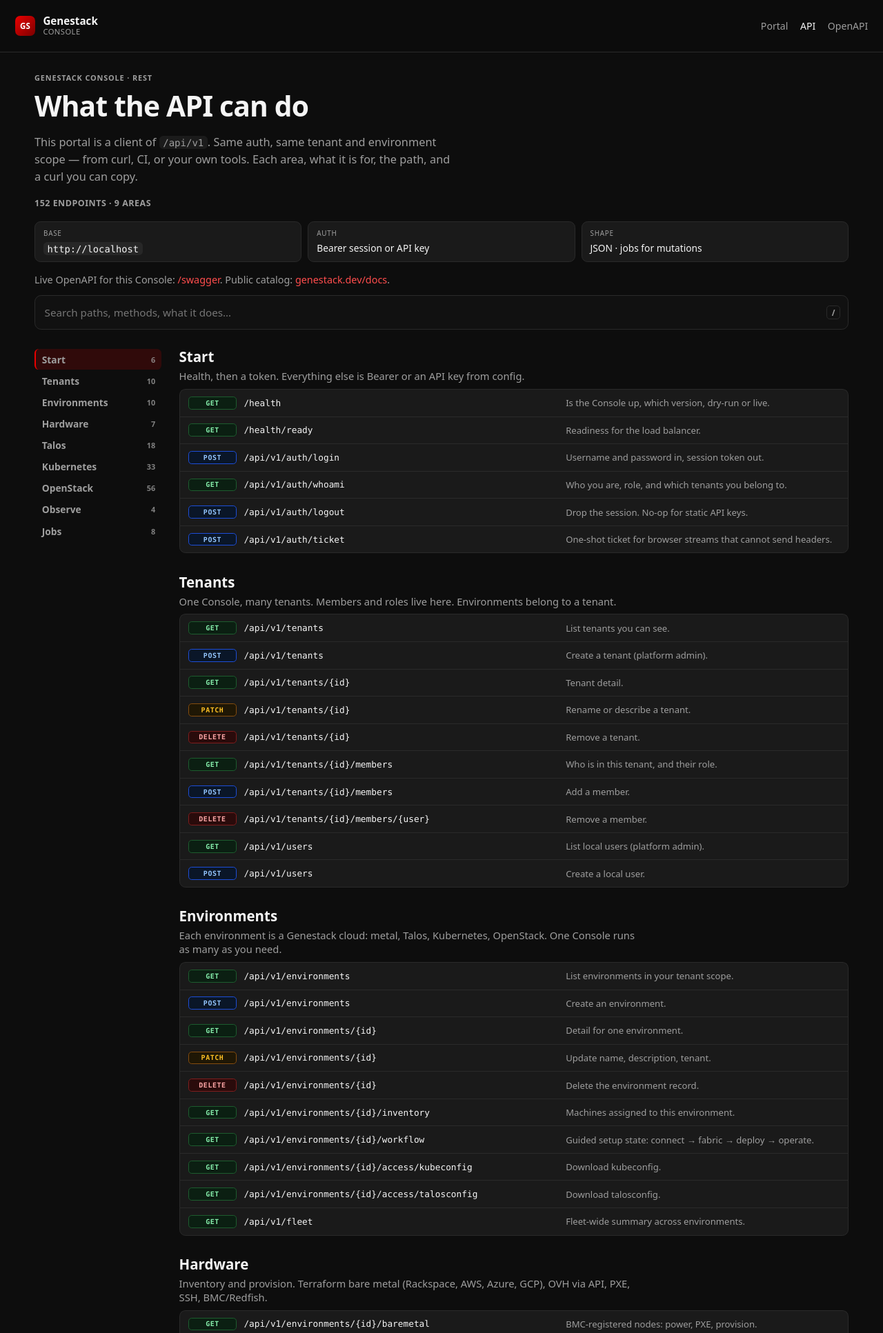
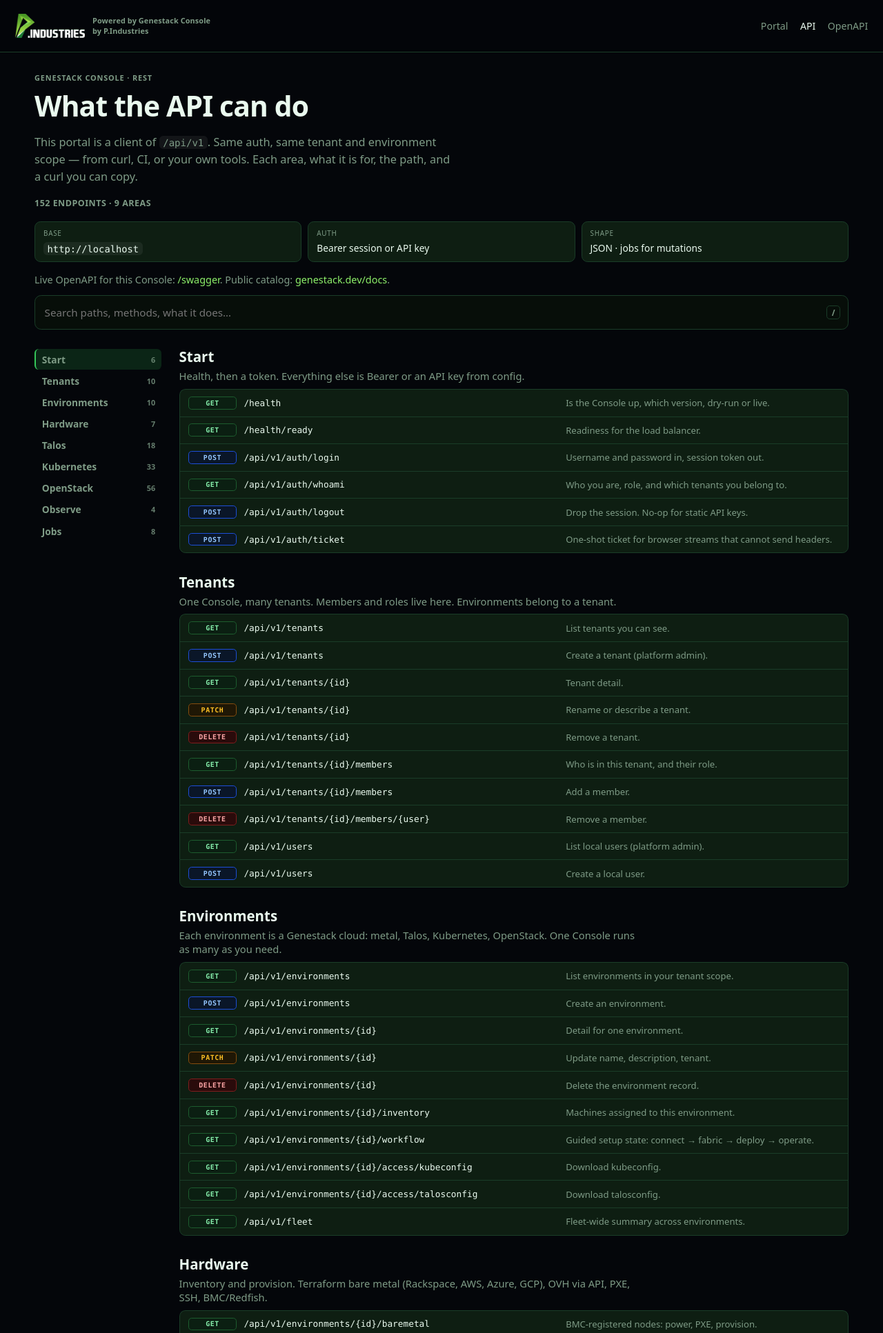
Before and after one commit to PIndustries/genestack-console, a FastAPI app: page /docs in a window 1280 px wide. Shown: the top 1933 px of the page at 69% size. Run offline with FastAPI, Linux system fonts and the light colour scheme; data that the repository does not hold is empty; parts of the project's set-up code (start-up, migrations or seed data) failed here and were passed over; some libraries are stand-ins or nearby versions.

Commit message:
ui: use the p.industries black and green theme

```diff
--- a/app/static/css/docs.css
+++ b/app/static/css/docs.css
@@ -10,8 +10,8 @@ body.docs-page {
   color: var(--text, #f5f5f5);
   font-family: ui-sans-serif, system-ui, sans-serif;
 }
-body.docs-page a { color: var(--link-hover, #ff4d4d); text-decoration: none; }
-body.docs-page a:hover { color: #ff8a8a; }
+body.docs-page a { color: var(--link, #8df06a); text-decoration: none; }
+body.docs-page a:hover { color: var(--link-hover, #b6f79a); }
 body.docs-page nav a,
 body.docs-page .docs-rail a { color: var(--muted); }
 body.docs-page nav a:hover,
@@ -19,7 +19,8 @@ body.docs-page .docs-rail a:hover { color: var(--text); }
 body.docs-page .topbar {
   position: sticky; top: 0; z-index: 20;
   display: flex; justify-content: space-between; align-items: center;
-  gap: 1rem;
+  flex-wrap: wrap;
+  gap: 0.55rem 1rem;
   padding: 0.65rem 1.35rem;
   min-height: 3.4rem;
   border-bottom: 1px solid var(--border);
@@ -32,9 +33,10 @@ body.docs-page .brand {
 body.docs-page .brand:hover { color: var(--text); }
 body.docs-page .mark {
   width: 1.85rem; height: 1.85rem; border-radius: 0.45rem;
-  background: linear-gradient(135deg, var(--accent), #7a0000);
+  background: linear-gradient(135deg, var(--accent2, #8df06a), var(--accent, #34c759));
+  color: var(--mark-fg, #04130a);
   display: grid; place-items: center;
-  font-size: 0.72rem; font-weight: 800; color: #fff; flex: none;
+  font-size: 0.72rem; font-weight: 800; flex: none;
 }
 body.docs-page .brand-text { display: flex; flex-direction: column; line-height: 1.15; }
 body.docs-page .brand-name { font-size: 0.95rem; }
--- a/app/static/css/theme.css
+++ b/app/static/css/theme.css
@@ -1,27 +1,28 @@
-/* Console theme — loaded AFTER portal.css. Black field, red glow.
-   Severity colors (ok/warn/danger) stay distinct from the brand red:
-   brand red is for accents, alert red is for alerts. */
+/* Console theme — loaded AFTER portal.css. Black field, green accent.
+   Same shop as p.industries. Severity colors stay distinct from the brand
+   green: brand green is the accent, alert red is for alerts. */
 :root {
   /* surfaces & text */
-  --bg: #0d0d0d;
-  --bg-glow: #1f0a0a; /* faint red glow at the top corner, mostly near-black */
-  --panel: #1a1a1a;
-  --panel-deep: #111111;
-  --panel2: #222222;
-  --border: #2a2a2a;
-  --text: #f5f5f5;
-  --muted: #9e9e9e;
-  --inset: #0a0a0a;
-  --shell-bg: rgba(13, 13, 13, 0.75);
-  --topbar-bg: rgba(13, 13, 13, 0.88);
+  --bg: #04060a;
+  --bg-glow: #02110a;
+  --panel: #0e1e12;
+  --panel-deep: #070e09;
+  --panel2: #122418;
+  --border: #1a3d28;
+  --text: #eafaef;
+  --muted: #7e9b86;
+  --inset: #070e09;
+  --shell-bg: rgba(4, 6, 10, 0.75);
+  --topbar-bg: rgba(4, 6, 10, 0.88);
 
-  /* brand accents (black / red) */
-  --accent: #eb0000;
-  --accent2: #3fb950; /* "done" accents track the healthy green */
-  --purple: #7a0000;  /* deep red — brand mark gradient tail */
-  --link: #f5f5f5;
-  --link-hover: #ff4d4d;
-  --selected-bg: rgba(235, 0, 0, 0.16);
+  /* brand accents (black / green) */
+  --accent: #34c759;
+  --accent2: #8df06a;
+  --purple: #159a3c;
+  --link: #8df06a;
+  --link-hover: #b6f79a;
+  --selected-bg: rgba(52, 199, 89, 0.16);
+  --mark-fg: #04130a;
 
   /* severity — deliberately NOT the brand red */
   --ok: #3fb950;
@@ -36,16 +37,74 @@
   --bad-text: #ffa198;
 }
 
-/* White text on #eb0000 is only ~4.6:1; brighten on hover instead of darkening
-   the base, and give the danger button a slightly deeper alert red so its white
-   label keeps ~4.5:1 contrast. */
-button:hover:not(:disabled) { filter: brightness(1.12); }
-button.secondary:hover:not(:disabled) { filter: none; border-color: #3a3a3a; }
-button.danger { background: #da3633; }
+/* Brand green is bright. Primary buttons take dark text so the label stays
+   readable. Secondary, danger, and chrome buttons keep light text. */
+button:not(.secondary):not(.danger):not(.nav-link):not(.linkish):not(.user-chip):not(.pill) {
+  color: var(--mark-fg);
+}
+button:hover:not(:disabled) { filter: brightness(1.08); }
+button.secondary:hover:not(:disabled) { filter: none; border-color: #245c38; color: var(--text); }
+button.danger { background: #da3633; color: #fff; }
+
+.brand-lockup {
+  flex-direction: column;
+  align-items: flex-start;
+  gap: 0.45rem;
+}
+.brand-logo {
+  display: block;
+  width: min(100%, 12.25rem);
+  height: auto;
+  min-width: 0;
+}
+.brand-powered {
+  display: block;
+  max-width: 12.25rem;
+  color: var(--muted);
+  font-size: 0.68rem;
+  font-weight: 600;
+  line-height: 1.35;
+  letter-spacing: 0.01em;
+}
+.brand-lockup-row {
+  flex-direction: row;
+  align-items: center;
+}
+.brand-lockup-row .brand-logo {
+  width: auto;
+  height: 2.15rem;
+  max-width: 9.5rem;
+}
+.brand-lockup-row .brand-powered { max-width: 11rem; }
 
 /* Alerts entry points read as alert-red, never brand-red. */
 #alerts-badge { background: var(--danger); border-color: transparent; color: #fff; }
+#dm-space3d-toggle.active { color: var(--mark-fg); }
 
-/* Role badges: drop the blue/purple tints for neutral dark + a deep red admin. */
-.badge.role-admin { color: #ff6b6b; border-color: #6b0f0f; background: #220808; }
+/* Role badges: admin reads as brand green on the dark field. */
+.badge.role-admin { color: #8df06a; border-color: #1a3d28; background: #0b1f12; }
 .badge.role-operator { color: #f5f5f5; border-color: #3a3a3a; background: #1a1a1a; }
+
+/* Bright green fills need dark labels. Covers anchors and numbered marks
+   that are not plain primary buttons. */
+.wf-num,
+.stage-num,
+.gs-welcome-num,
+.wz-step.active .wz-num,
+.wz-step.done .wz-num,
+a.wf-action.primary,
+a.fl-next,
+a.gs-cta,
+a.hero-cta:not(.alt),
+button.hero-cta:not(.alt),
+#dm-nest-toggle.active,
+#dm-space3d-toggle.active {
+  color: var(--mark-fg);
+}
+a.wf-action.primary:hover,
+a.fl-next:hover,
+a.gs-cta:hover,
+a.hero-cta:hover:not(.alt),
+button.hero-cta:hover:not(.alt) {
+  color: var(--mark-fg);
+}
--- a/app/templates/docs.html
+++ b/app/templates/docs.html
@@ -4,17 +4,15 @@
   <meta charset="utf-8">
   <meta name="viewport" content="width=device-width, initial-scale=1">
   <title>Console API — Genestack</title>
+  <link rel="icon" href="/static/brand/p-industries-mark.png" />
   <link rel="stylesheet" href="/static/css/theme.css">
   <link rel="stylesheet" href="/static/css/docs.css">
 </head>
 <body class="docs-page">
   <header class="topbar">
-    <a class="brand" href="/ui">
-      <span class="mark" aria-hidden="true">GS</span>
-      <span class="brand-text">
-        <span class="brand-name">Genestack</span>
-        <span class="brand-sub">Console</span>
-      </span>
+    <a class="brand brand-lockup brand-lockup-row" href="/ui">
+      <img class="brand-logo" src="/static/brand/p-industries.png" alt="P.Industries" />
+      <span class="brand-powered">Powered by Genestack Console by P.Industries</span>
     </a>
     <nav>
       <a href="/ui">Portal</a>
```
Also changed, not shown: other parts of app/static/css/docs.css (+28 -5 lines), app/static/css/portal.css (+68 -67 lines), app/static/js/pages/environment_honeycomb.js (+6 -6 lines), app/static/js/pages/environment_space3d.js (+9 -9 lines), app/templates/ui.html (+8 -12 lines), app/static/brand/p-industries-mark.png (added), app/static/brand/p-industries.png (added), app/static/js/pages/environment_deploy_map.js.
